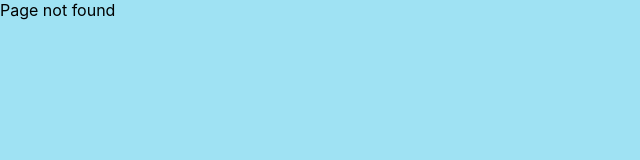
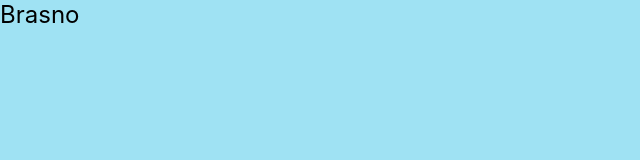
Before and after one commit to Amel0109/react-router, a React (Create React App) app: page /item/1 in a window 1280 px wide. Before the commit this address had no page. Shown: the top 160 px of the page, without its empty margins (0-640 px from the left). Built offline with nearby package versions, Linux system fonts and the light colour scheme.

Commit message:
Created Item page and Cart page

```diff
--- a/package.json
+++ b/package.json
@@ -8,6 +8,7 @@
     "@testing-library/user-event": "^12.8.3",
     "react": "^17.0.2",
     "react-dom": "^17.0.2",
+    "react-icons": "^4.2.0",
     "react-router-dom": "^5.2.0",
     "react-scripts": "4.0.3",
     "web-vitals": "^1.1.1"
--- a/src/App.js
+++ b/src/App.js
@@ -4,6 +4,7 @@ import './App.css';
 import { Admin } from '../src/pages/admin/Admin';
 import { Shop } from '../src/pages/shop/Shop';
 import { Item } from '../src/pages/item/Item';
+import { Cart } from '../src/pages/cart/Cart';
 
 
 function App() {
@@ -31,13 +32,14 @@ function App() {
     },
   });
 
-  const [isAdmin, setIsAdmin] = useState(true)
-  const [selectedItem, setSelectedItem] = useState(null);
+  const [isAdmin, setIsAdmin] = useState(true);
 
   const onItemClick = (id) => {
-    const item = { ...items[id] };
-    setSelectedItem(item);
-    history.push('/Item');
+    history.push(`/item/${id}`);
+  };
+
+  const getItem = (id) => {
+    return items[id] ? items[id] : null;
   };
 
   return (
@@ -59,15 +61,13 @@ function App() {
             onItemClick={onItemClick}
           />
         </Route>
-        <Route exact path="/item">
-          <Item
-            selectedItem={selectedItem}
-          />
+        <Route exact path='/item/:id'>
+          <Item getItem={getItem} />
         </Route>
-        {/*<Route exact path="/cart">
+        <Route exact path="/cart">
           <Cart />
         </Route>
-        <Route exact path="/add">
+        {/*<Route exact path="/add">
           <Items />
         </Route> */}
         <Route path="/">
--- a/src/components/item-card/ItemCard.css
+++ b/src/components/item-card/ItemCard.css
@@ -11,6 +11,11 @@
 
 .name {
     font-size: 1.5rem;
+}
+
+.name-cart {
+    display: flex;
+    justify-content: space-between;
 }
 
 .pic-container {
--- a/src/components/item-card/ItemCard.js
+++ b/src/components/item-card/ItemCard.js
@@ -1,10 +1,21 @@
 import React from 'react';
 import './ItemCard.css';
+import { HiShoppingCart } from 'react-icons/hi';
+import { Link } from 'react-router-dom';
 
-function ItemCard({ key, id, name, availability, price, quantity, isAdmin, onQuantityChange, onDeleteClick, onItemClick }) {
+function ItemCard({ id, name, availability, price, quantity, isAdmin, onQuantityChange, onDeleteClick, onItemClick }) {
     return (
         <div className="ItemCard" >
-            <span className="name">{name}</span>
+            <div className="name-cart">
+                <span className="name">{name}</span>
+
+                {(quantity > 0) ?
+                    <Link to='/cart'>
+                        <button><HiShoppingCart /></button>
+                    </Link> :
+                    null}
+
+            </div>
             <div className="pic-container" onClick={() => onItemClick(id)}>
                 <img alt="pic" src="https://img.icons8.com/color/1600/grocery-bag.png"
                     width="100"
--- /dev/null
+++ b/src/pages/cart/Cart.css
@@ -0,0 +1 @@
+.Cart {}
--- /dev/null
+++ b/src/pages/cart/Cart.js
@@ -0,0 +1,10 @@
+import React from 'react';
+import './Cart.css';
+
+function Cart() {
+    return (
+        <div className="Cart">Cart</div>
+    )
+};
+
+export { Cart };
--- a/src/pages/item/Item.js
+++ b/src/pages/item/Item.js
@@ -1,23 +1,29 @@
-import React, { useEffect } from 'react';
-import { useHistory } from 'react-router-dom';
+import React, { useEffect, useState } from 'react';
+import { useHistory, useParams } from 'react-router-dom';
 import './Item.css';
 
-function Item({ selectedItem }) {
+function Item({ getItem }) {
+
 
     const history = useHistory();
+    const [item, setItem] = useState(null);
+    const { id } = useParams();
 
     useEffect(() => {
-        if (!selectedItem) {
-            history.push('/Shop')
+        const temp = getItem(id);
+        if (temp) {
+            setItem(temp)
+        } else {
+            history.push('/shop')
         }
-    }, [])
+    }, [id])
 
-    if (selectedItem) {
+    if (item) {
 
 
         return (
             <div className="Item">
-                <div className="name">{selectedItem.name}</div>
+                <div className="name">{item.name}</div>
             </div>
         )
     } else return <div>loading...</div>
```
Also changed, not shown: 1 other file (tests, documents, lock files or other folders).
